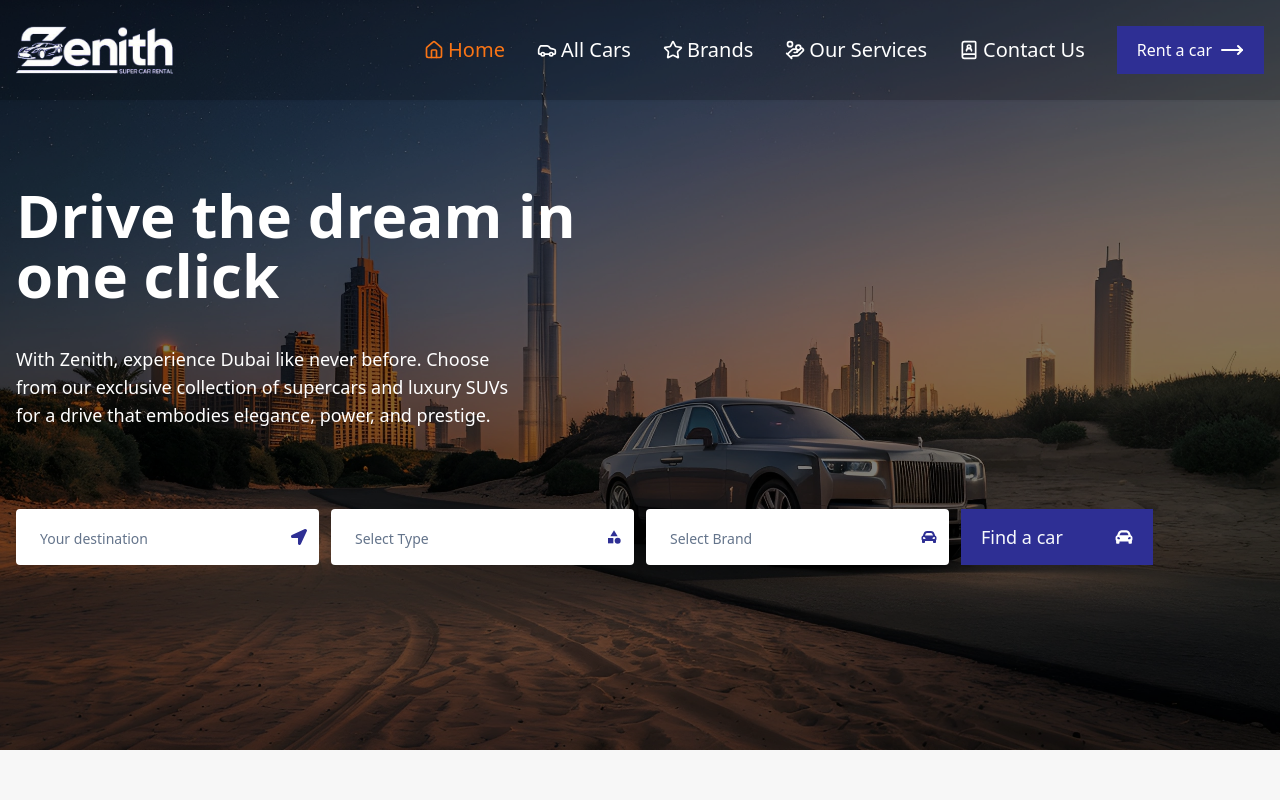
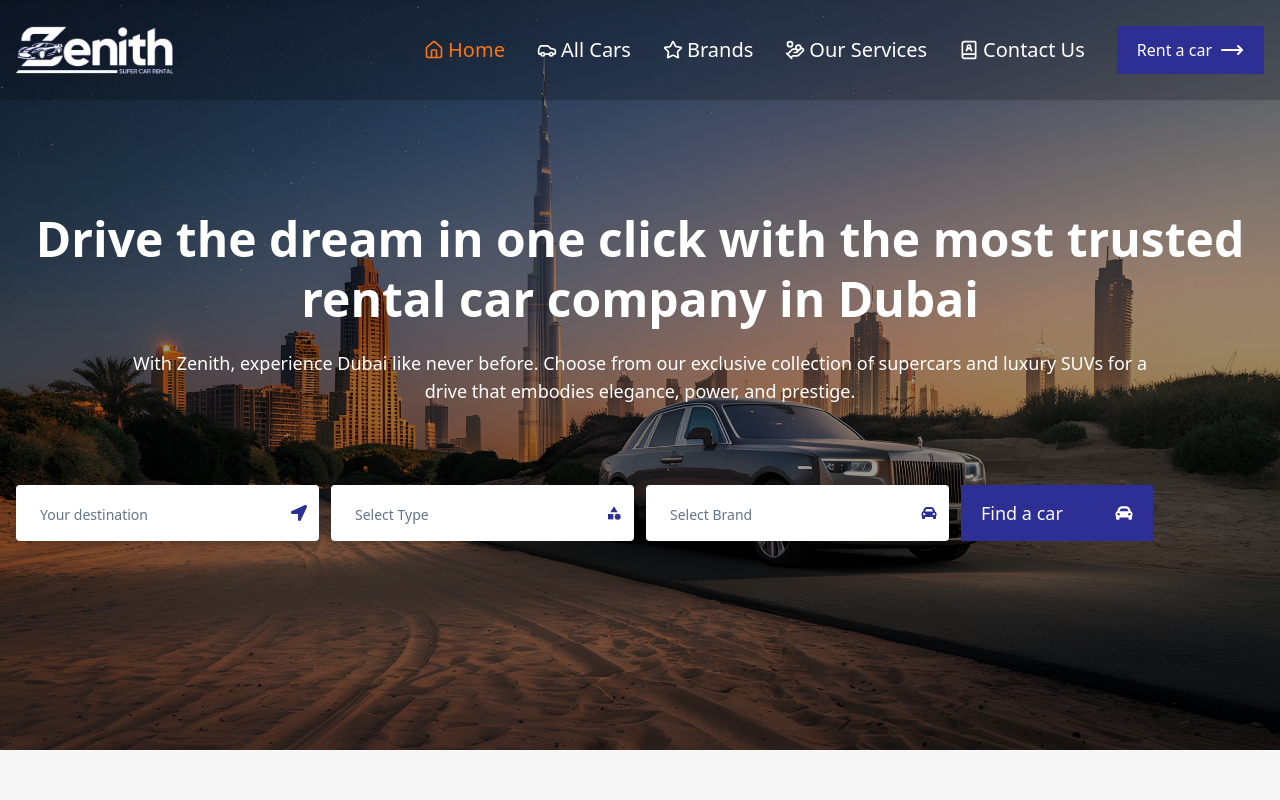
Before and after one commit to Prakash-Banjade/zenith-demo, a Next.js app: page / in a window 1280 px wide. Shown: the top 800 px of the page. Built offline with nearby package versions, Linux system fonts and the light colour scheme.

Commit message:
refactor hero-section

```diff
--- a/app/globals.css
+++ b/app/globals.css
@@ -63,6 +63,7 @@
   * {
     @apply border-border;
   }
+
   body {
     @apply bg-background text-foreground transition-all duration-200 ease-linear;
   }
@@ -94,6 +95,10 @@
   }
 }
 
+.hero-title {
+  font-size: clamp(1.875rem, 2.5vw + 1rem, 3.5rem);
+}
+
 /* .slick-initialized .slick-slide {
   margin-inline: 6px;
 } */
--- a/components/navigation/header/desktop/desktop-header-wrapper.tsx
+++ b/components/navigation/header/desktop/desktop-header-wrapper.tsx
@@ -9,8 +9,8 @@ const DesktopHeaderWrapper = ({ children }: PropsWithChildren) => {
   return (
     <header
       className={cn(
-        "fixed left-0 right-0 z-50   border-white/10 bg-black/20 zen__transition__300 top-0 shadow-sm",
-        hasScrolled && "bg-white   zen__transition__300"
+        "fixed left-0 right-0 z-[999] border-white/10 bg-black/20 zen__transition__300 top-0 shadow-sm",
+        hasScrolled && "bg-white/70 backdrop-blur-xl zen__transition__300"
       )}
     >
       {children}
--- a/components/page-components/homepage/home-hero/home-hero-section.tsx
+++ b/components/page-components/homepage/home-hero/home-hero-section.tsx
@@ -14,14 +14,12 @@ export const HomeHeroSection = () => {
         objectFit="cover"
         className="absolute inset-0 w-full h-full object-cover "
       />
-      <div className="absolute bg-black inset-0 w-full h-full opacity-50"></div>
+      <div className="absolute bg-black/40 inset-0 w-full h-full"></div>
       <div className="w-full h-full flex items-center justify-center  text-white relative z-50 lg:py-0 py-10">
-        <div className="container mx-auto 2xl:space-y-14 xl:space-y-10 md:space-y-8 space-y-3 lg:pt-0 pt-[100px]">
-          <div className="h-fit 2xl:text-7xl xl:text-6xl lg:text-5xl text-3xl font-semibold">
-            <h2 className="max-w-[680px]">Drive the dream in one click</h2>
-          </div>
+        <div className="container mx-auto space-y-5 lg:pt-0 pt-[100px]">
+          <h2 className="hero-title leading-tight font-extrabold text-center">Drive the dream in one click with the most trusted rental car company in Dubai</h2>
 
-          <p className="xl:max-w-[40vw] text-lg  shadow-secondary lg:block hidden">
+          <p className="max-w-[100ch] mx-auto text-lg shadow-secondary lg:block hidden text-center">
             With Zenith, experience Dubai like never before. Choose from our exclusive collection of supercars and luxury SUVs for a drive that embodies elegance, power, and prestige.
           </p>
 
```
